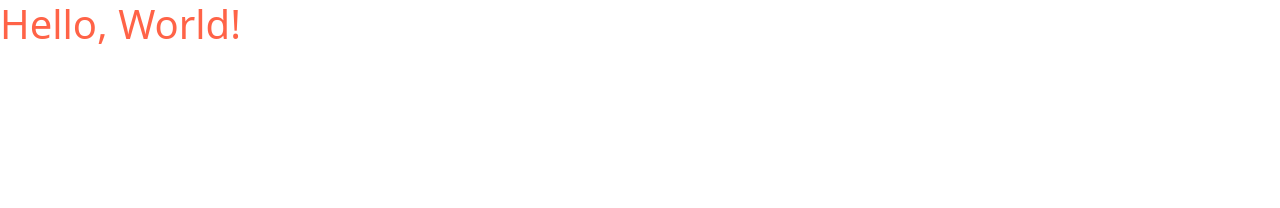
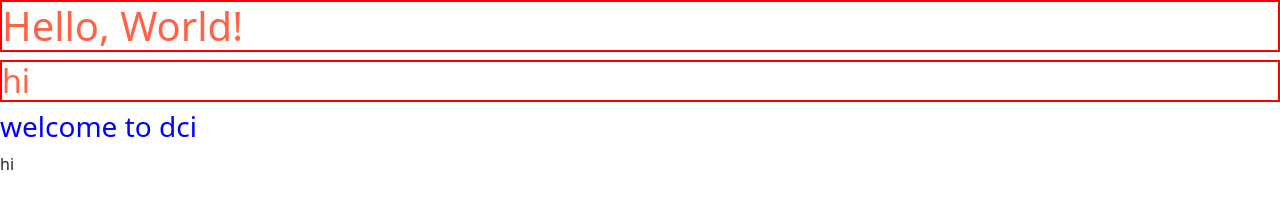
Before and after one commit to Ashwini-Dci-student/boilerplate-deploy, a website built with Parcel: page src/index.html in a window 1280 px wide. Built offline with nearby package versions, Linux system fonts and the light colour scheme.

Commit message:
npm project

```diff
--- a/src/index.html
+++ b/src/index.html
@@ -8,5 +8,10 @@
   </head>
   <body>
     <h1>Hello, World!</h1>
+    <h2>hi</h2>
+    <h3>welcome to dci</h3>
+    <div class="hello">
+hi
+    </div>
   </body>
 </html>
--- a/src/styles/main.scss
+++ b/src/styles/main.scss
@@ -5,8 +5,19 @@
 @import "variables";
 @import "../../node_modules/bootstrap/scss/bootstrap";
 
+
 // Write your sass code here or import partials
 
-h1 {
+h1,h2{
   color: tomato;
+  border: 2px solid red;
 }
+h3 {
+  color: blue;
+}
+.hello {
+  border: 2px slid red;
+  width: 50px;
+  height: 50px;
+  border-radius: 50%;
+}
```
Also changed, not shown: package.json (+6 -4 lines), README.md, 1 other file.
